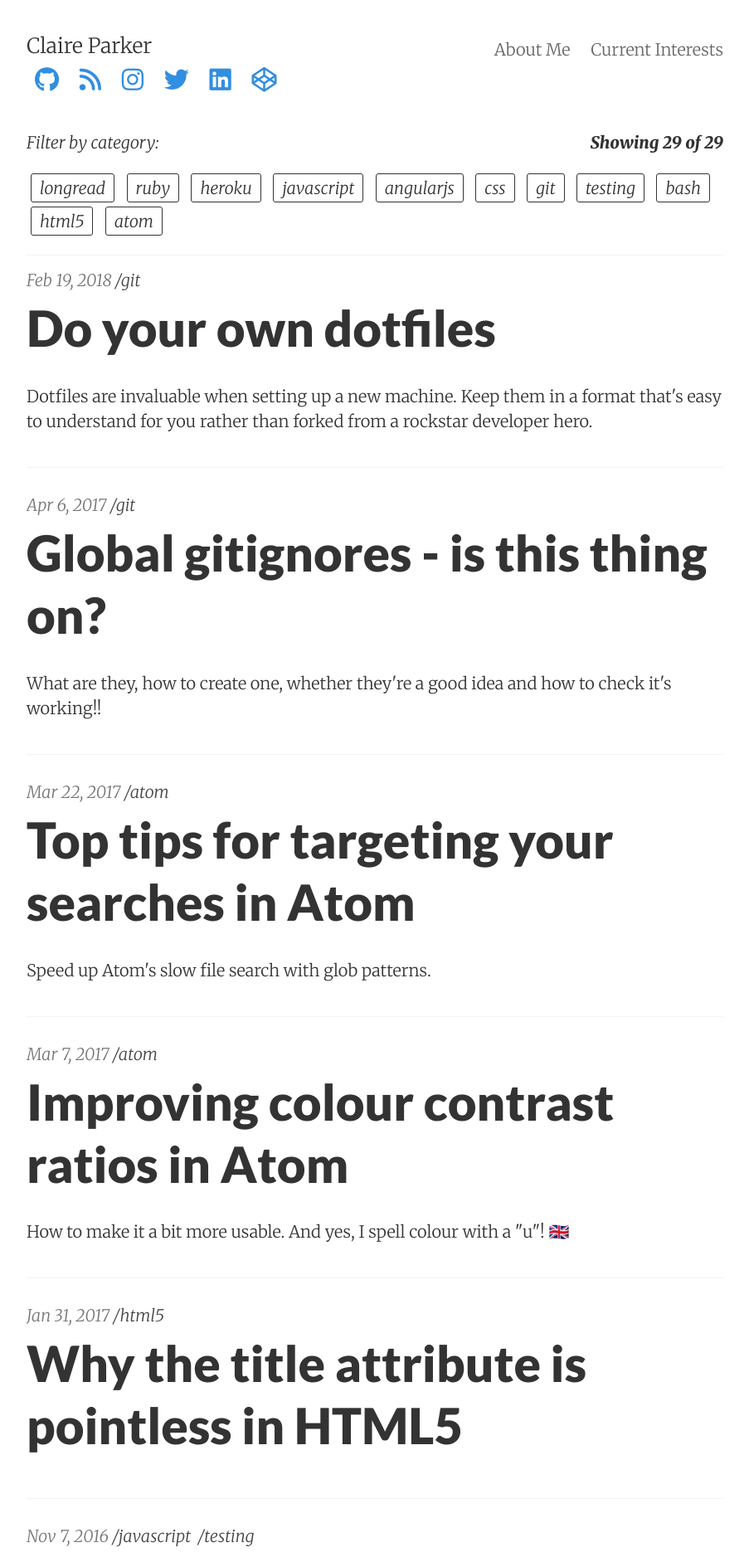
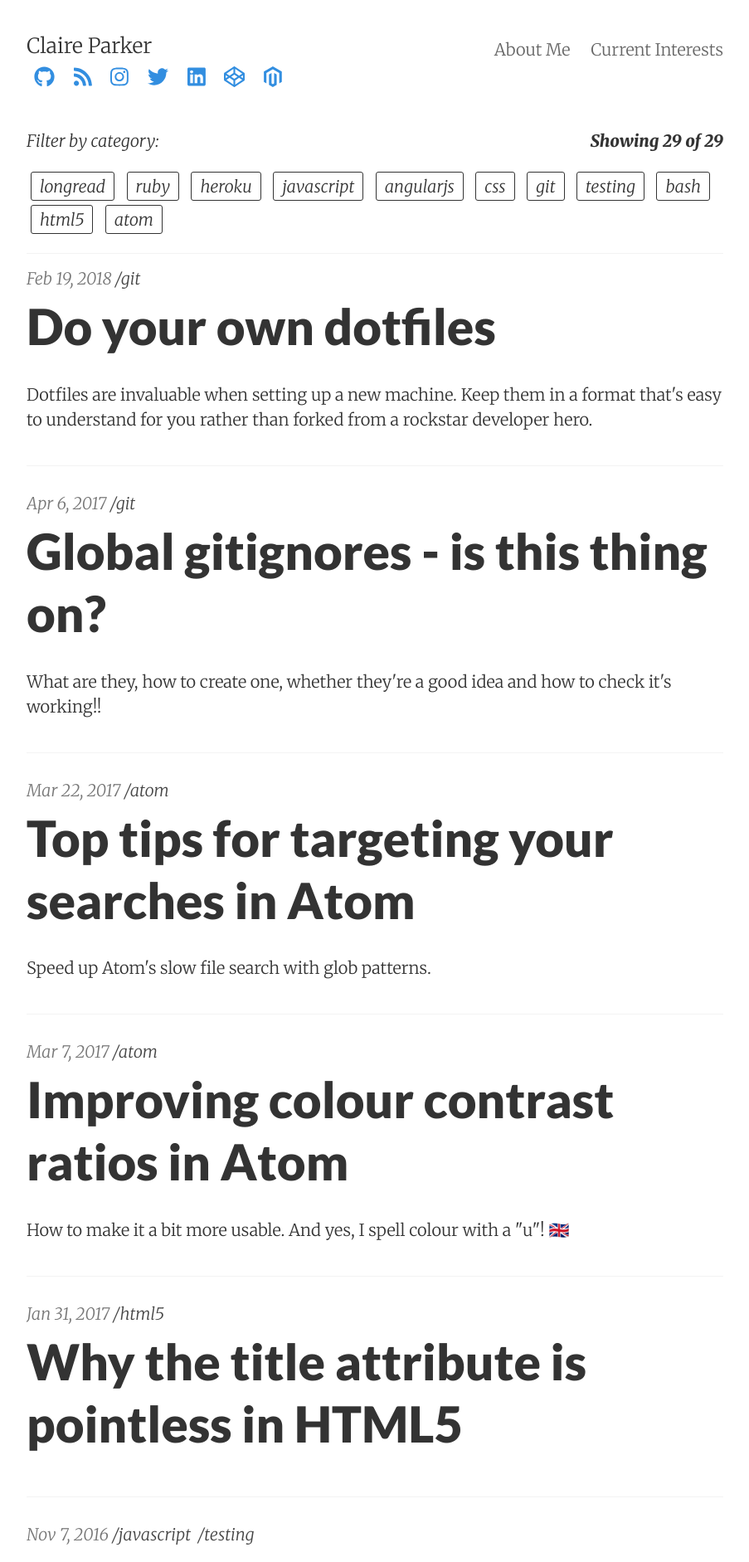
Before and after one commit to claire-codes/blog-com, a Jekyll site: the page built from index.html, in a window 1280 px wide. Shown: the top 1883 px of the page at 83% size, without its empty margins (188-1091 px from the left). Built offline with Jekyll 4.4.1, drawn with Linux system fonts in a browser that asks for light colours; nearby versions of some CDN libraries.

Commit message:
:steam_locomotive: Update Font Awesome + add Magento blog

```diff
--- a/_includes/head.html
+++ b/_includes/head.html
@@ -25,7 +25,7 @@
     <link href='//fonts.googleapis.com/css?family=Merriweather:900,900italic,300,300italic' rel='stylesheet' type='text/css'>
     <link href='//fonts.googleapis.com/css?family=Lato:900,300' rel='stylesheet' type='text/css'>
     {% endif %}
-    <link href="//maxcdn.bootstrapcdn.com/font-awesome/latest/css/font-awesome.min.css" rel="stylesheet">
+    <script defer src="https://use.fontawesome.com/releases/v5.0.6/js/all.js"></script>
 
     <!-- Verifications -->
     {% if site.google_verification %}
--- a/_includes/social_links.html
+++ b/_includes/social_links.html
@@ -1,27 +1,31 @@
 <div class="c-social-icons">
     <a class="c-social-icons__link" href="https://github.com/{{ site.github_username }}">
-        <span class="c-social-icons__font-icon fa fa-github" aria-hidden="true"></span>
+        <span class="c-social-icons__font-icon fab fa-github" aria-hidden="true"></span>
         <span class="u-visually-hidden">Go to my Github profile</span>
     </a>
     <a class="c-social-icons__link" href="{{ " /feed.xml " | prepend: site.baseurl }}">
-        <span class="c-social-icons__font-icon fa fa-rss" aria-hidden="true"></span>
+        <span class="c-social-icons__font-icon fas fa-rss" aria-hidden="true"></span>
         <span class="u-visually-hidden">Subscribe to my RSS feed</span>
     </a>
-    <a class="c-social-icons__link" href=https://instagram.com/flynner__>
-        <span class="c-social-icons__font-icon fa fa-instagram" aria-hidden="true"></span>
+    <a class="c-social-icons__link" href=https://instagram.com/claire_codes>
+        <span class="c-social-icons__font-icon fab fa-instagram" aria-hidden="true"></span>
         <span class="u-visually-hidden">Go to my Instagram profile</span>
     </a>
     <a class="c-social-icons__link" href="https://twitter.com/{{ site.twitter_username }}">
-        <span class="c-social-icons__font-icon fa fa-twitter" aria-hidden="true"></span>
+        <span class="c-social-icons__font-icon fab fa-twitter" aria-hidden="true"></span>
         <span class="u-visually-hidden">Go to my Twitter feed</span>
     </a>
     <a class="c-social-icons__link" href="http://uk.linkedin.com/in/claireparker2">
-        <span class="c-social-icons__font-icon fa fa-linkedin-square" aria-hidden="true"></span>
+        <span class="c-social-icons__font-icon fab fa-linkedin" aria-hidden="true"></span>
         <span class="u-visually-hidden">Go to my LinkedIn profile</span>
     </a>
     <a class="c-social-icons__link" href="https://codepen.io/claireparker/">
-        <span class="c-social-icons__font-icon fa fa-codepen" aria-hidden="true"></span>
+        <span class="c-social-icons__font-icon fab fa-codepen" aria-hidden="true"></span>
         <span class="u-visually-hidden">Go to my Codepen profile</span>
+    </a>
+    <a class="c-social-icons__link" href="https://claireparker.github.io/magento-gatsby-blog/">
+        <span class="c-social-icons__font-icon fab fa-magento" aria-hidden="true"></span>
+        <span class="u-visually-hidden">Go to my Magento blog</span>
     </a>
 </div>
 <div class="clearfix"></div>
```
